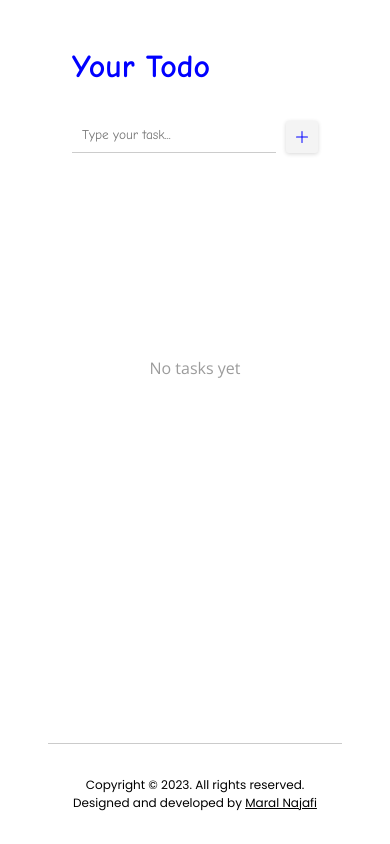
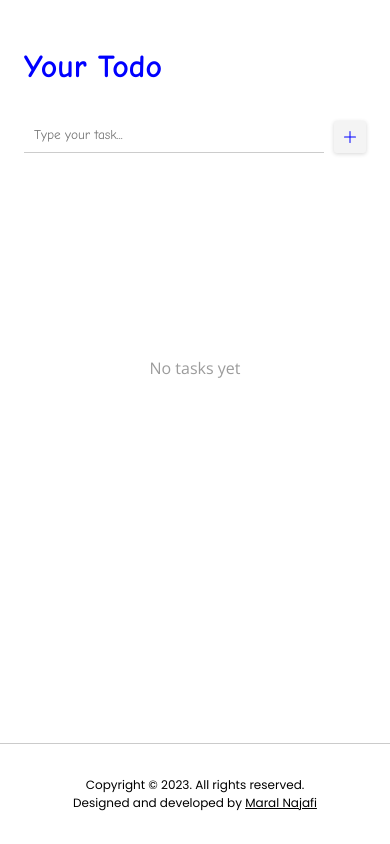
Before and after one commit to MaralNajafi/editable-todo-app, a React (Create React App) app: page / in a window 390 px wide. Built offline with nearby package versions, Linux system fonts and the light colour scheme.

Commit message:
update responsive style

```diff
--- a/src/components/AppContainer/AppContainer.css
+++ b/src/components/AppContainer/AppContainer.css
@@ -16,6 +16,9 @@
 }
 
 @media screen and (max-width: 600px) {
+  .app-container {
+    padding-inline: 0;
+  }
   .todo-app {
     box-shadow: none;
   }
```
